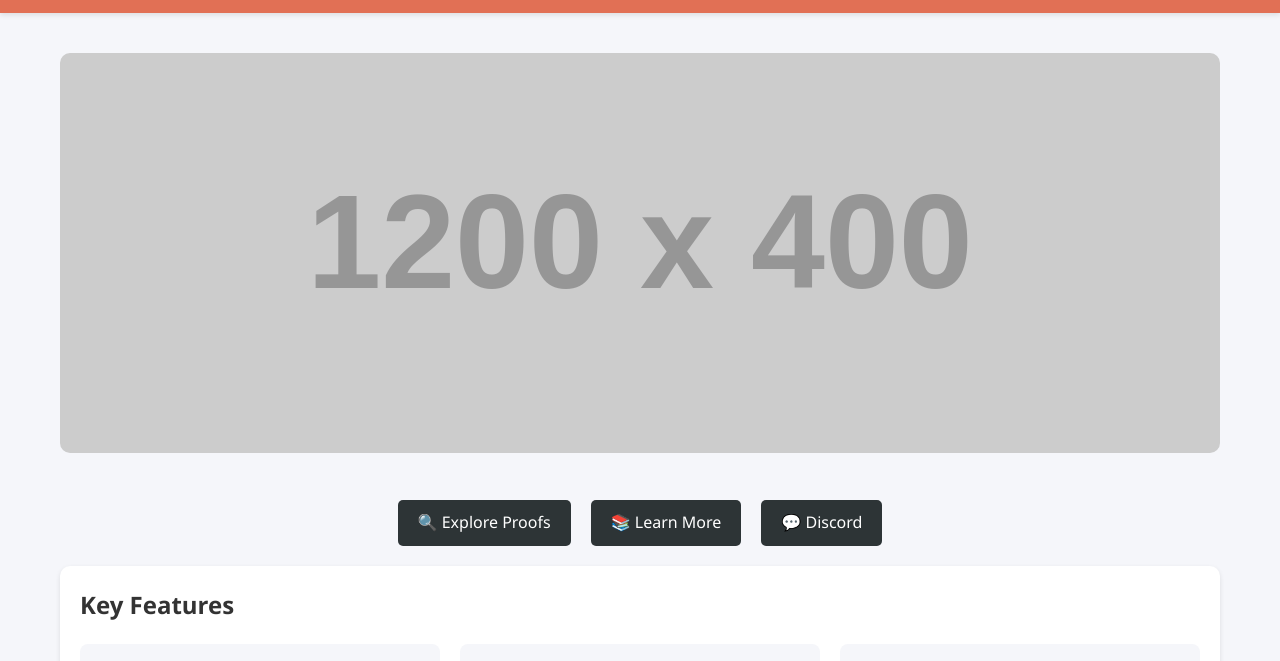
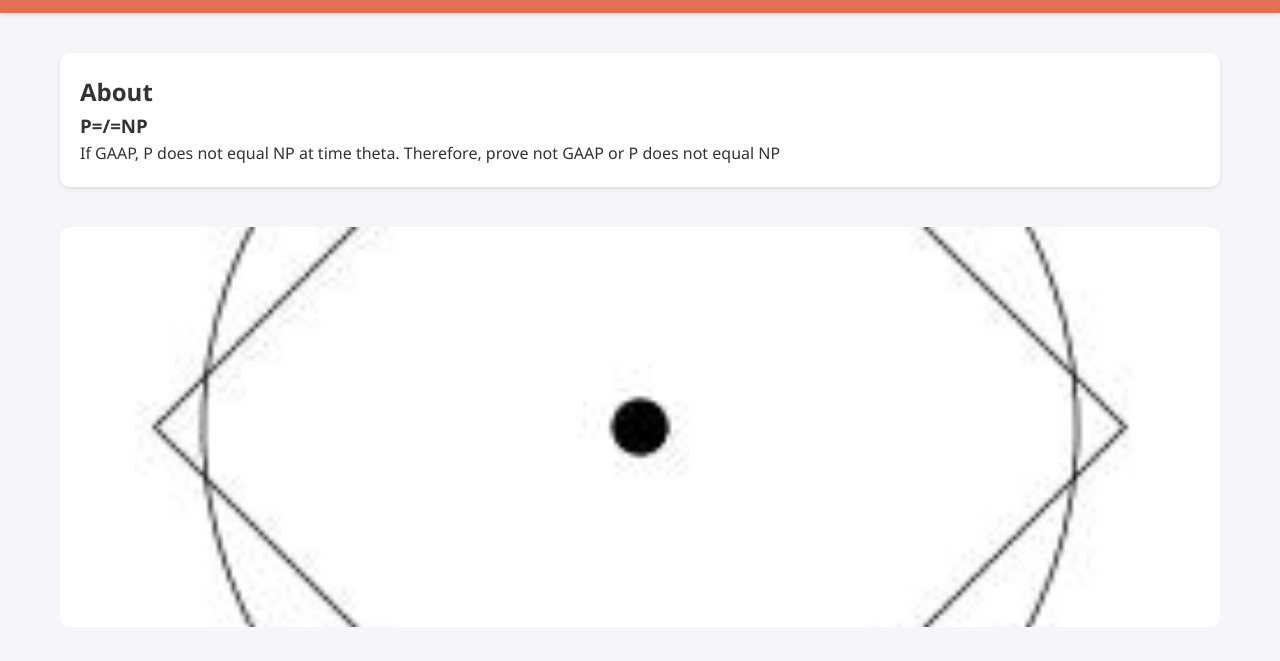
Before and after one commit to ItSeemedLikeAGoodIdeaAtTheTime/RedCoin, a plain HTML site: page 015_PMPPoof/contract/index.html in a window 1280 px wide. Shown: the part 96-757 px from the top of the page. Drawn offline with Linux system fonts and the light colour scheme; placeholder pictures from the web are drawn by us.

Commit message:
Update: Use new image for hero section in index.html

```diff
--- a/015_PMPPoof/contract/index.html
+++ b/015_PMPPoof/contract/index.html
@@ -135,7 +135,13 @@
     </header>
 
     <div class="container">
-        <img src="https://via.placeholder.com/1200x400" alt="P=/=MP Poof Banner" class="hero-image">
+        <section class="feature-section">
+            <h2>About</h2>
+            <h3>P=/=NP</h3>
+            <p>If GAAP, P does not equal NP at time theta. Therefore, prove not GAAP or P does not equal NP</p>
+        </section>
+
+        <img src="square_pi_over2_calligraphy_dot.jpg" alt="Circle with inscribed and circumscribed squares" class="hero-image">
 
         <div class="nav-links">
             <a href="#" class="nav-link">🔍 Explore Proofs</a>
```
Also changed, not shown: 015_PMPPoof/contract/square_pi_over2_calligraphy_dot.jpg (added).
